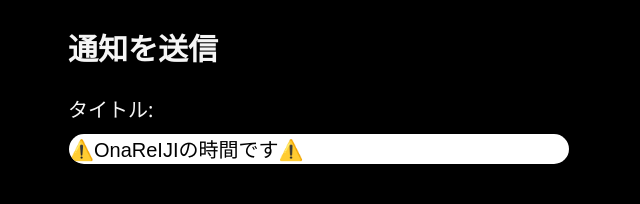
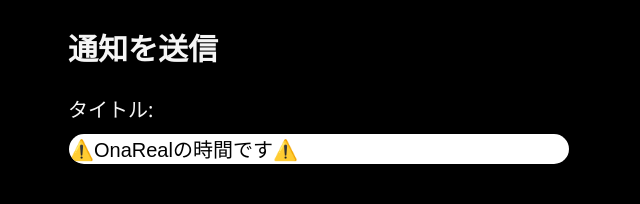
Before and after one commit to punipuni-3730/OnaReal, a plain HTML site: page send-notification.html in a window 1280 px wide. Shown: the top 204 px of the page, 322-962 px from the left. Drawn offline with Linux system fonts and the light colour scheme.

Commit message:
Revert "重大な間違いに気が付きました"

```diff
--- a/send-notification.html
+++ b/send-notification.html
@@ -15,7 +15,7 @@
             <h2>通知を送信</h2>
             <form id="notify-form" style="margin-bottom:2em;">
                 <label for="notify-title">タイトル:</label><br>
-                <input type="text" id="notify-title" name="notify-title" required style="width:100%;" value="⚠️OnaReIJIの時間です⚠️"><br><br>
+                <input type="text" id="notify-title" name="notify-title" required style="width:100%;" value="⚠️OnaRealの時間です⚠️"><br><br>
                 <label for="notify-body">本文:</label><br>
                 <textarea id="notify-body" name="notify-body" required style="width:100%;height:60px;">いまをシェアしよう</textarea><br><br>
                 <button type="submit">送信</button>
```
